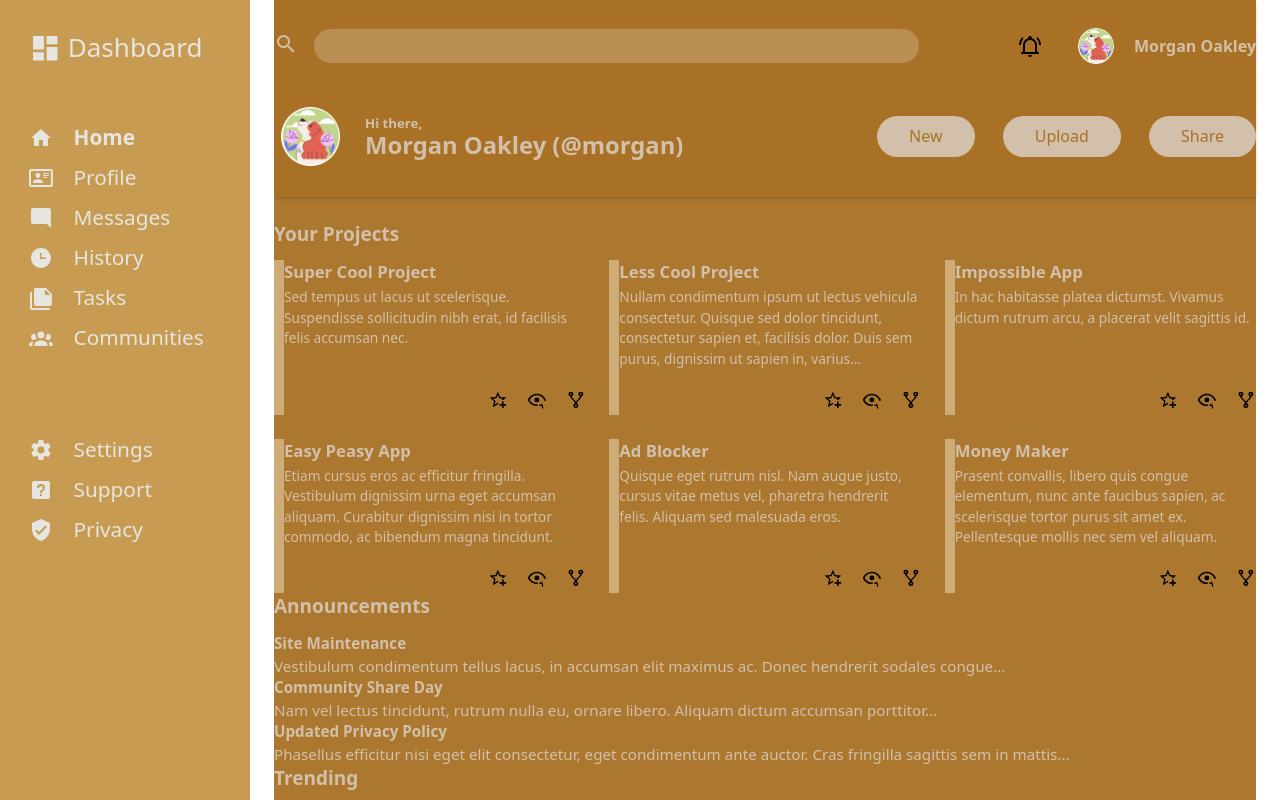
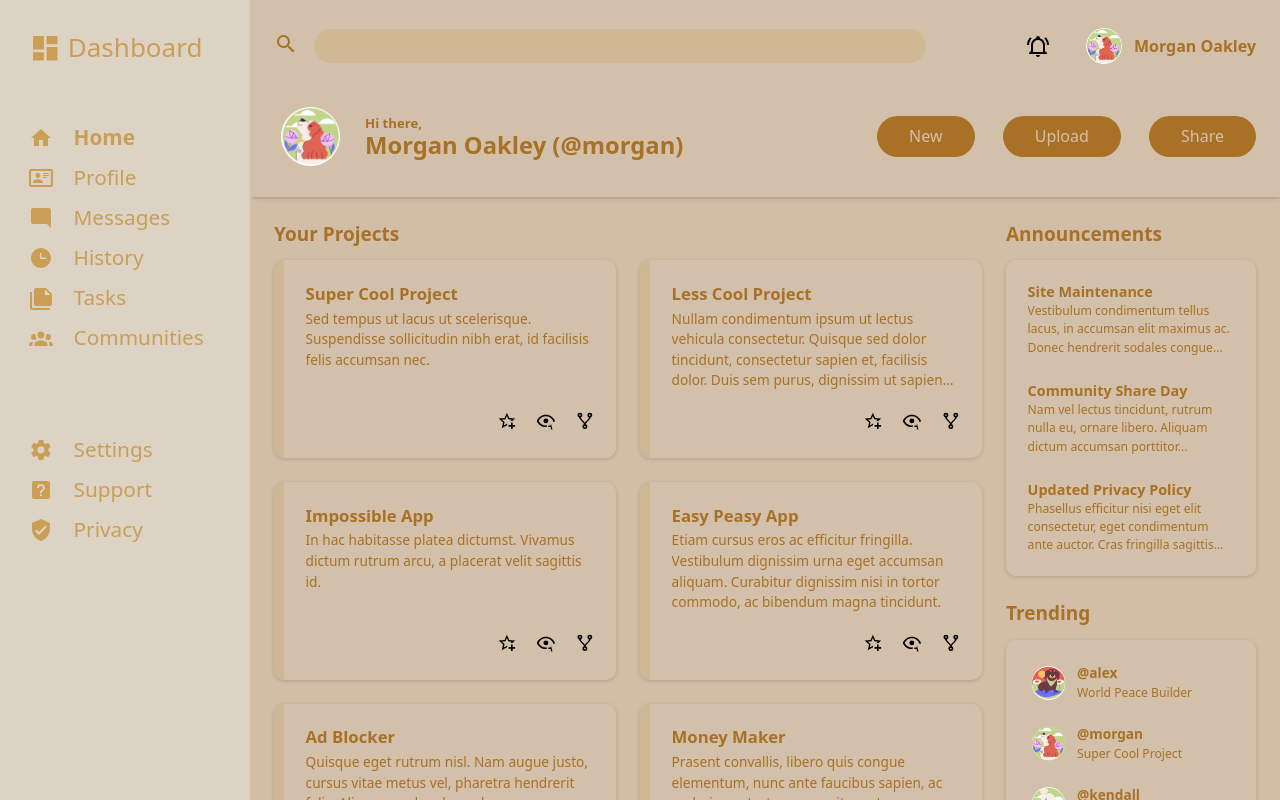
Before and after one commit to dahans1/odin-admin-dashboard, a website: page index.html in a window 1280 px wide. Drawn offline with nearby package versions, Linux system fonts and the light colour scheme.

Commit message:
Finish up final touches for styling and layout

```diff
--- a/index.html
+++ b/index.html
@@ -151,7 +151,8 @@
             </li>
         </ul>
     </nav>
-    <header class="container">
+    <header >
+        <div class="container">
             <div class="header-top">
                 <div class="search">
                     <label for="searchbar">
@@ -198,8 +199,11 @@
                     <button type="button" class="action">Share</button>
                 </div>
             </div>
+        </div>
+
     </header>
-    <main class="container">
+    <main>
+        <div class="container">
             <div id="projects">
                 <h2>Your Projects</h2>
                 <ul class="projects-list">
@@ -531,7 +535,7 @@
             <aside>
                 <div id="announcements">
                     <h2>Announcements</h2>
-                <ul class="announcements-container">
+                    <ul class="card">
                         <li class="announcement">
                             <h4>Site Maintenance</h4>
                             <p>
@@ -561,30 +565,39 @@
                 </div>
                 <div id="trending">
                     <h2>Trending</h2>
-                <ul class="trending-container">
+                    <ul class="card">
                         <li class="profile">
                             <img class="profile-picture" src="assets/icons/dog_alt1.png" alt="">
-                        <p>@alex</p>
+                            <div class="profile-container">
+                                <p class="username">@alex</p>
                                 <p class="trending-project-title">World Peace Builder</p>
+                            </div>
                         </li>
                         <li class="profile">
                             <img class="profile-picture" src="assets/icons/dog_main.png" alt="">
-                        <p>@morgan</p>
+                            <div class="profile-container">
+                                <p class="username">@morgan</p>
                                 <p class="trending-project-title">Super Cool Project</p>
+                            </div>
                         </li>
                         <li class="profile">
                             <img class="profile-picture" src="assets/icons/dog_alt2.png" alt="">
-                        <p>@kendall</p>
+                            <div class="profile-container">
+                                <p class="username">@kendall</p>
                                 <p class="trending-project-title">Life Changing App</p>
+                            </div>
                         </li>
                         <li class="profile">
                             <img class="profile-picture" src="assets/icons/dog_alt3.png" alt="">
-                        <p>@alex</p>
+                            <div class="profile-container">
+                                <p class="username">@alex</p>
                                 <p class="trending-project-title">No Traffic Maker</p>
+                            </div>
                         </li>
                     </ul>
                 </div>
             </aside>
+        </div>
     </main>
 </body>
 </html>
--- a/styles.css
+++ b/styles.css
@@ -12,10 +12,10 @@
 
 :root {
     --blue-bg: rgb(0, 152, 212);
-    --dolgona-dark: #a97125;
-    --dolgona-light: #ca9f55;
-    --cream-dark: #d2c0aa;
-    --cream-light: #e6e5df;
+    --dolgona-dark: #d2c0aa;
+    --dolgona-light: #e6e5df;
+    --cream-dark: #a97125;
+    --cream-light: #ca9f55;
 
     --pad-top: 1.5rem;
 
@@ -48,7 +48,7 @@ nav {
     grid-area: nav;
     background-color: color-mix(
         in srgb,
-        var(--dolgona-dark) 9%,
+        var(--dolgona-dark) 50%,
         var(--dolgona-light)
     );
     color: var(--cream-light);
@@ -278,139 +278,79 @@ main {
     }
 }
 
-/* header, main {
-    grid-column: 2 / span 3;
-} */
+#announcements {
+    margin-bottom: var(--pad-top);
 
-/* header {
-    grid-row: 1 / 2;
-
-    display: grid;
-    gap: 10px;
+    & h4 {
+        font-size: 0.9rem;
+        font-weight: 700;
     }
 
-.header-top {
-    display: grid;
-    grid-template-columns: 2fr 1fr;
-    padding-top: 10px;
+    & p {
+        font-size: 0.8em;
+        font-weight: 300;
+        display: -webkit-box;
+        -webkit-line-clamp: 3;
+        -webkit-box-orient: vertical;
+        overflow: hidden;
     }
 
-.header-bottom {
-    display: grid;
-    grid-template-columns: 1fr 1fr;
+    & li:not(:last-child) {
+        --mg-bottom: 1.5rem;
+        margin-bottom: var(--mg-bottom);
+        position: relative;
+
+        &::after {
+            content: "";
+            position: absolute;
+            height: 1px;
+            width: 100%;
+            background-color: color-mix(
+                in srgb,
+                var(--dolgona-dark),
+                transparent 85%
+            );
+            bottom: calc(var(--mg-bottom) / 2);
+        }
+    }
 }
 
-.header-bottom-left {
-    display: grid;
-    grid-template-columns: 1fr 2fr;
+#trending {
+    grid-area: trending;
+
+    & p {
+        font-size: 0.9em;
     }
 
-.header-top-left {
-    display: grid;
-    grid-template-columns: 1rem 3fr;
-    align-items: center;
-    justify-self: center;
-    gap: 5px;
+    .trending-project-title {
+        font-size: 0.8em;
+        font-weight: 300;
     }
 
-.header-top-left svg {
-    justify-self: end;
+    .profile:not(:last-child) {
+        margin-bottom: 1.25em;
+    }
 }
 
-main {
-    grid-row: 2 / 6;
+.profile {
+    display: flex;
+    align-items: center;
+    gap: 0.5em;
+
+    .profile-picture {
+        border-radius: 50%;
+        height: 2.75em;
+        padding: 0.25em;
     }
 
-a {
-    text-decoration: none;
-    font-size: 1rem;
+    .profile-name, .username {
+        font-weight: 600;
+    }
 }
 
-.sidebar-actions {
-    display: grid;
-    grid-template-columns: 1fr;
-    gap: 5px;
+.card {
+    background-color: var(--dolgona-dark);
+    box-shadow: var(--shadow);
+    padding: 1.35rem;
+    border-radius: var(--border-width);
 }
-
-.sidebar-link {
-    display: grid;
-    column-gap: 5px;
-    grid-template-columns: 1fr 5fr;
-
-    font-size: 1rem;
-    font-weight: 600;
-    color: white;
-    align-items: center;
-}
-
-.sidebar-link svg {
-    color: white;
-}
-
-svg {
-    width: 1rem;
-}
-
-.icon {
-    width: 2rem;
-
-    display: grid;
-    align-items: center;
-}
-
-.icon {
-    align-self: center;
-    justify-self: center;
-}
-
-#logo svg {
-    width: 2rem;
-}
-
-input#searchbar {
-    background-color: hsl(0, 0%, 90%);
-    border: 0px;
-    border-radius: 8px;
-    width: 300px;
-}
-
-.header-top-right {
-    display: grid;
-    grid-template-columns: repeat(2, 32px) 128px;
-    align-items: center;
-    justify-content: center;
-    gap: 5px;
-}
-
-.header-top-right > * {
-    justify-self: center;
-}
-
-#profile-picture {
-    text-decoration: none;
-    display: inline-flex;
-    align-items: center;
-    justify-content: center;
-}
-
-#profile-picture > img {
-    width: 36px;
-}
-
-#magnify {
-    justify-self: end;
-    width: 1rem;
-}
-
-#welcome-picture {
-    width: 48px;
-}
-
-.action {
-    color: white;
-    background-color: var(--blue-bg);
-    border: none;
-    border-radius: 12px;
-
-    padding: 4px 16px;
-} */
```
Lines whose indentation alone changed are shown as unchanged.
